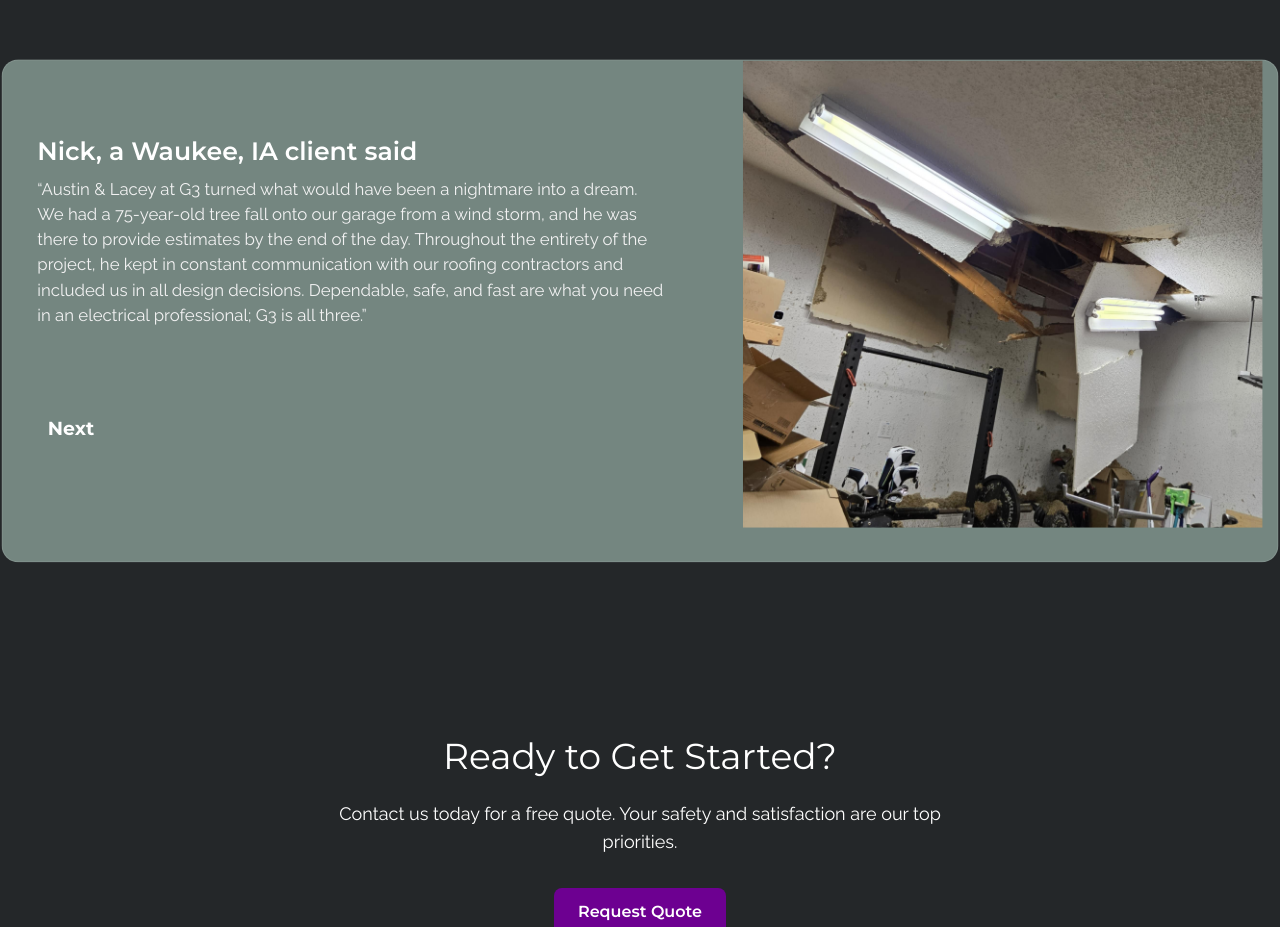
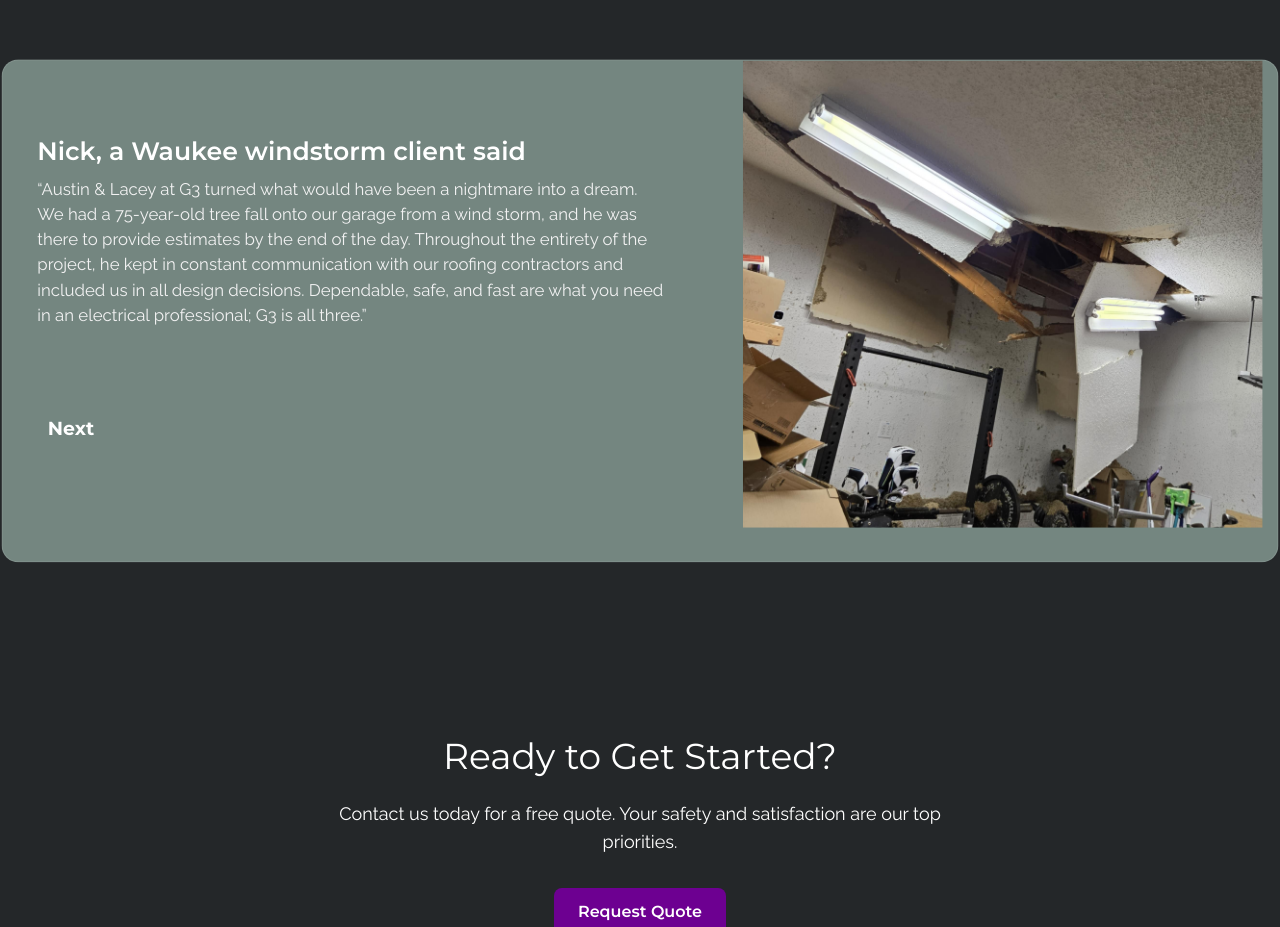
Before and after one commit to g3electricdsm-design/g3, a Next.js app: page / in a window 1280 px wide. Shown: the part 1620-2547 px from the top of the page. Built offline with nearby package versions, Linux system fonts and the light colour scheme; a web font is replaced by a local one.

Commit message:
Update Nick testimonial location to 'Waukee windstorm'

```diff
--- a/src/data/testimonials.ts
+++ b/src/data/testimonials.ts
@@ -15,7 +15,7 @@ export const testimonials: Testimonial[] = [
   {
     id: 1,
     name: "Nick",
-    location: "Waukee, IA",
+    location: "Waukee windstorm",
     project: "Windstorm client",
     rating: 5,
     text: "Austin & Lacey at G3 turned what would have been a nightmare into a dream. We had a 75-year-old tree fall onto our garage from a wind storm, and he was there to provide estimates by the end of the day. Throughout the entirety of the project, he kept in constant communication with our roofing contractors and included us in all design decisions. Dependable, safe, and fast are what you need in an electrical professional; G3 is all three.",
```
